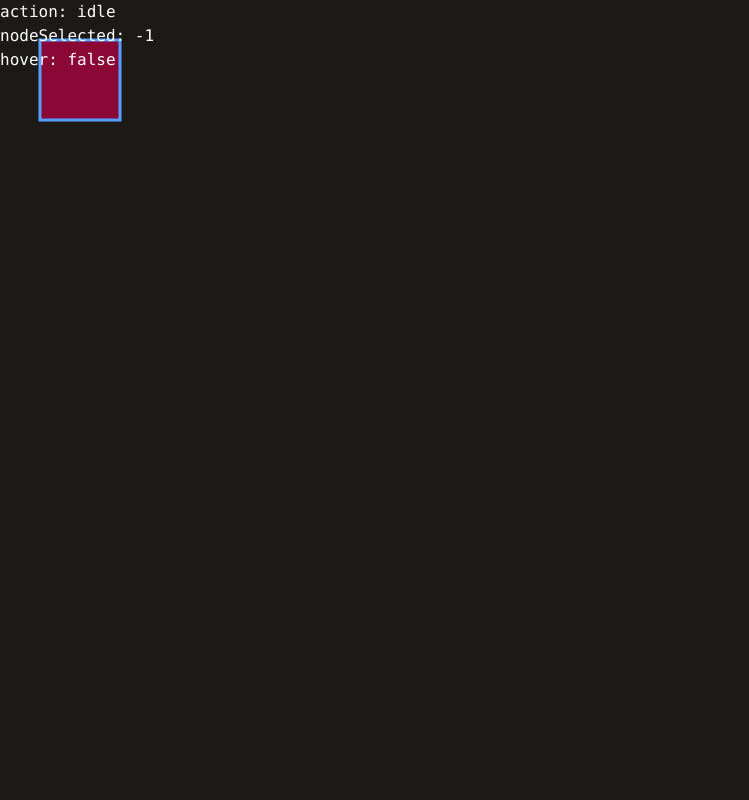
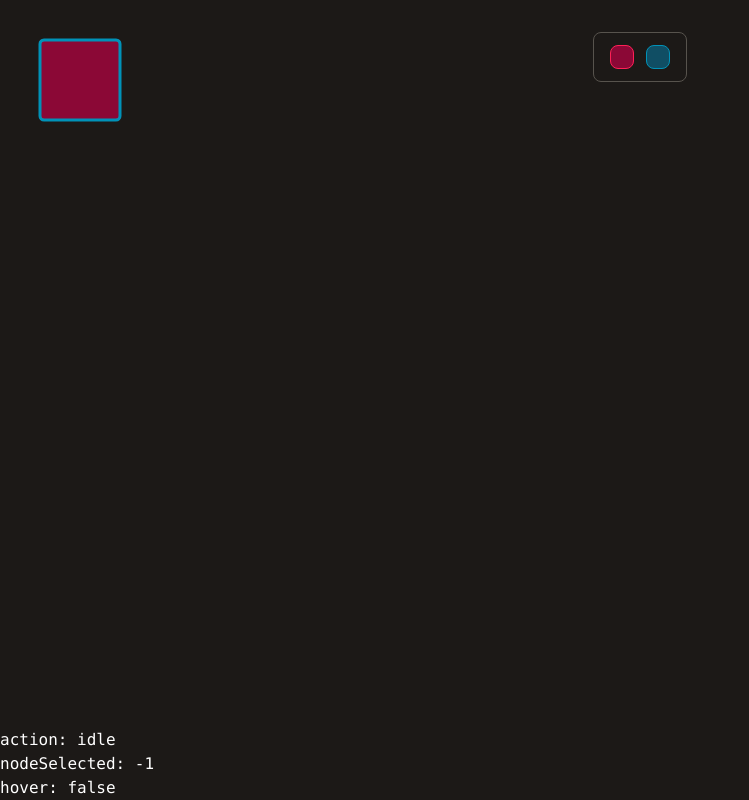
Before and after one commit to jsusm/graph, a React (Vite) app: page / in a window 1280 px wide. Shown: the whole page, without its empty margins (0-749 px from the left). Built offline with nearby package versions, Linux system fonts and the light colour scheme.

Commit message:
Change nodes colors

```diff
--- a/src/App.tsx
+++ b/src/App.tsx
@@ -1,15 +1,15 @@
-import { useEffect, useReducer, useRef, useState } from "react"
+import { useEffect, useRef, useState } from "react"
 
 type ActionState = 'idle' | 'selecting' | 'dragging'
 
 const strokeColors = {
   red: "oklch(0.645 0.246 16.439)",
-  blue: "oklch(0.707 0.165 254.624)",
+  blue: "oklch(0.609 0.126 221.723)",
 }
 
 const fillColors = {
   red: 'oklch(0.41 0.159 10.272)',
-  blue: 'oklch(0.424 0.199 265.638)',
+  blue: 'oklch(0.398 0.07 227.392)',
 }
 
 type DrawNode = {
@@ -47,7 +47,7 @@ function draw(c: CanvasRenderingContext2D, state: DrawState) {
       c.save()
       c.beginPath()
       obj.path = new Path2D()
-      obj.path.rect(obj.bounding[0], obj.bounding[1], obj.bounding[2], obj.bounding[3])
+      obj.path.roundRect(obj.bounding[0], obj.bounding[1], obj.bounding[2], obj.bounding[3], 4)
       c.lineWidth = obj.lineWidth
       if (obj.filled) {
         c.fillStyle = fillColors[obj.fillColor]
@@ -202,14 +202,38 @@ function App() {
     })
   }
 
+  function onSelectColor(c: keyof typeof strokeColors) {
+    if (drawState.actionState == 'selecting') {
+      const objects = [...drawState.objects]
+      objects[drawState.selectedNode].fillColor = c
+      objects[drawState.selectedNode].strokeColor = c
+
+      setDrawState(s => ({ ...s, objects }))
+    }
+  }
+
   return (
     <main className="bg-stone-900 min-h-screen text-white" style={{
-      'cursor': drawState.hover ? drawState.actionState == 'dragging' ? 'grabbing' : 'grab' : 'default'
+      'cursor': drawState.actionState == 'dragging' ? 'grabbing' : drawState.hover ? 'grab' : 'default'
     }}>
       <canvas ref={canvas}>
       </canvas>
 
-      <div className="absolute top-0 left-0 pointer-events-none">
+      <div className="absolute top-8 left-1/2 -translate-x-1/2 px-4 py-3 border border-stone-600 rounded-lg">
+        <div className="flex gap-3">
+          {Object.keys(fillColors).map((c) => {
+            let selectedColor = false
+            if (drawState.objects[drawState.selectedNode] && drawState.objects[drawState.selectedNode].strokeColor == c) selectedColor = true
+
+            return (
+              <button onClick={() => onSelectColor(c)} className={`w-6 h-6 rounded-lg border outline-offset-2 outline-stone-500 hover:cursor-pointer hover:brightness-125 transition-all ${selectedColor && 'outline-2'}`} style={{ borderColor: strokeColors[c as keyof typeof fillColors], backgroundColor: fillColors[c as keyof typeof fillColors] }}>
+              </button>
+            )
+          })}
+        </div>
+      </div>
+
+      <div className="absolute bottom-0 left-0 pointer-events-none">
         <pre>
           action: {drawState.actionState} <br />
           nodeSelected: {drawState.selectedNode}<br />
```
